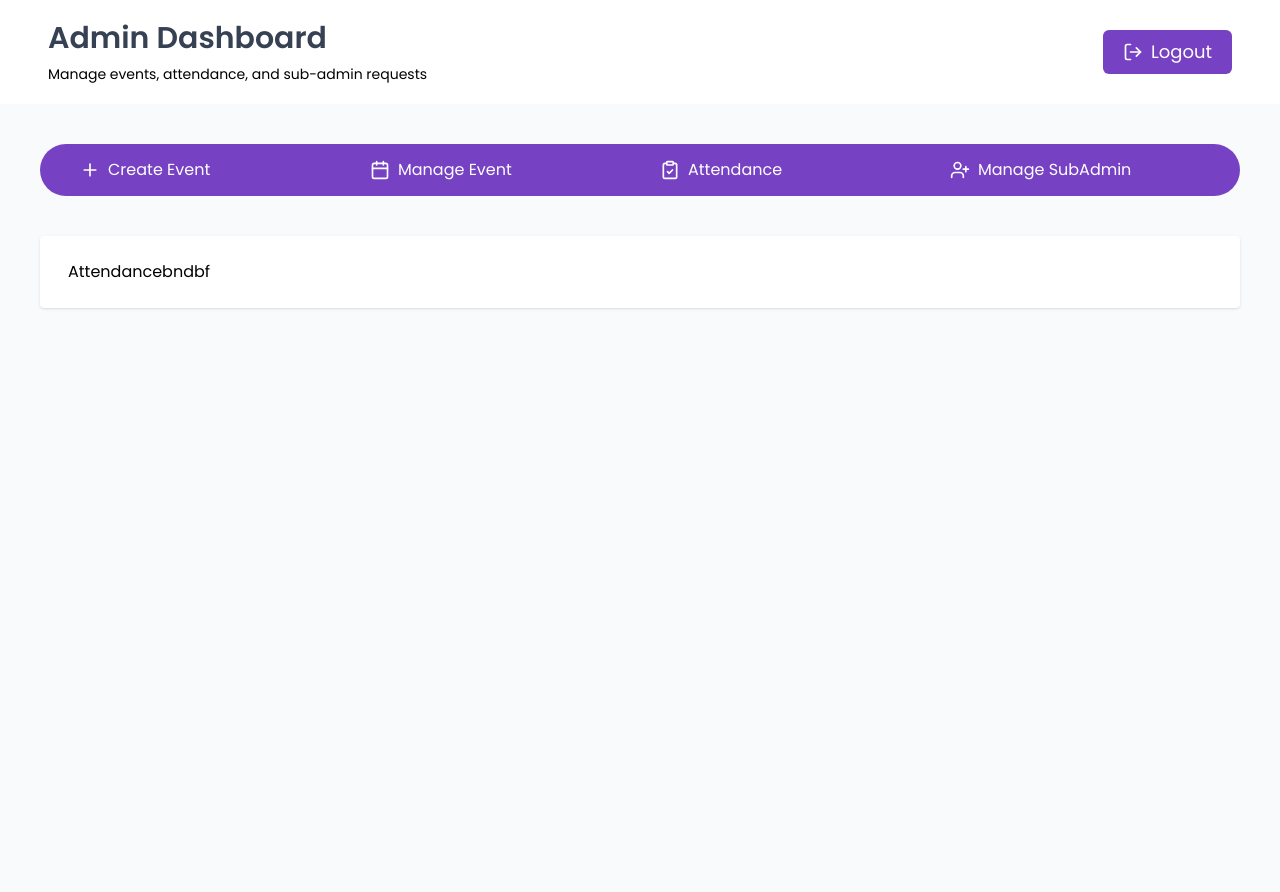
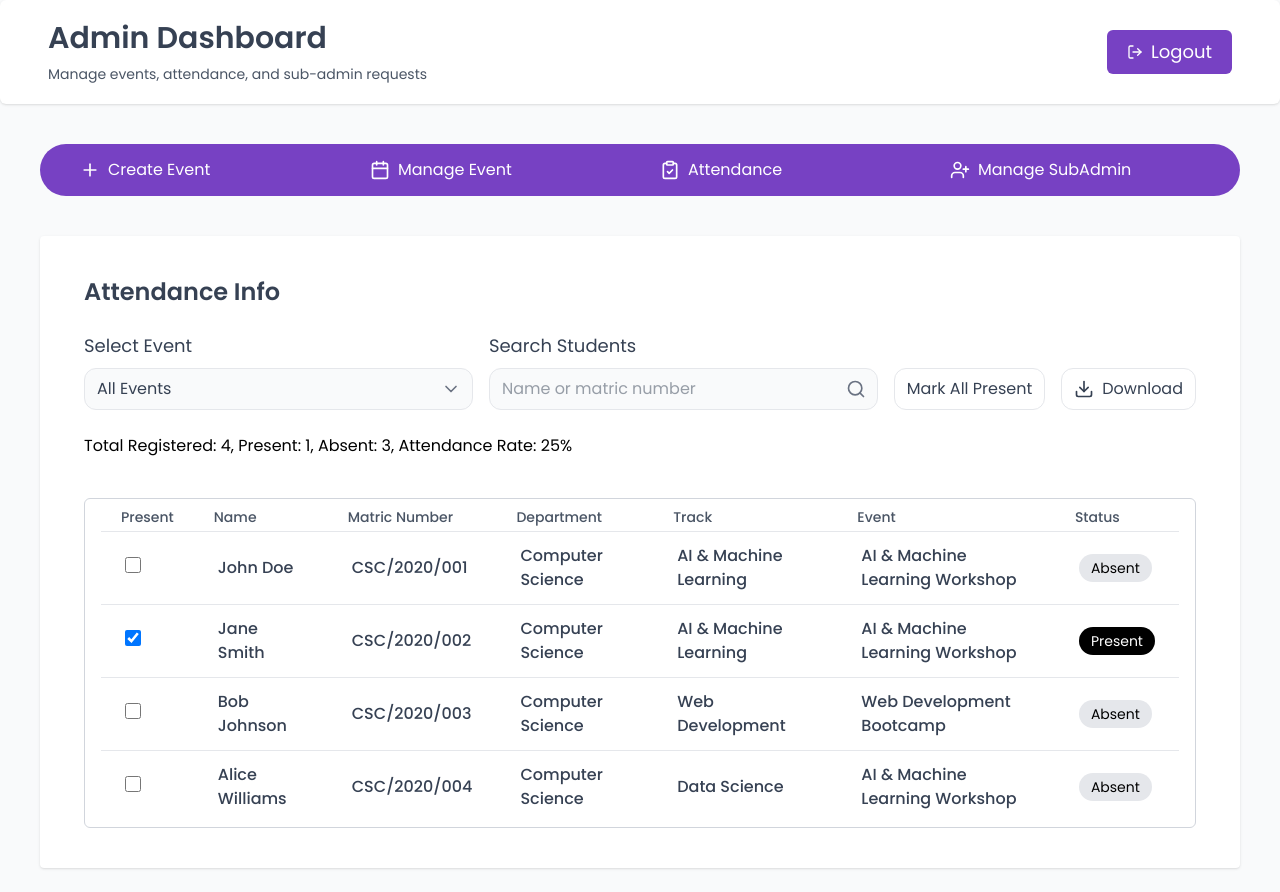
Before and after one commit to MartinsOmens/nitda-project, a React (Vite) app: page /dashboard/attendance in a window 1280 px wide. Before the commit the page ends 800 px from the top, so only its background shows below. Built offline with nearby package versions, Linux system fonts and the light colour scheme.

Commit message:
worked on the attendance nav section and also added some functionality

```diff
--- a/src/components/AdminDashboard.jsx
+++ b/src/components/AdminDashboard.jsx
@@ -1,4 +1,4 @@
-import { LogOut, Plus, Calendar, ClipboardCheck, UserPlus} from "lucide-react";
+import { LogOut, Plus, Calendar, ClipboardCheck, UserPlus } from "lucide-react";
 import { Link, Outlet } from "react-router-dom";
 
 // Reusable NavLink component
@@ -13,14 +13,13 @@ const NavLinkButton = ({ to, label, Icon }) => (
   </Link>
 );
 
-
 const LogoutButton = ({ onLogout }) => (
   <button
-    className="flex items-center gap-2 text-white bg-[#7741C3] px-5 py-2 rounded-md"
+    className="flex items-center gap-2 text-white text-lg bg-[#7741C3] px-5 py-2  rounded-md"
     onClick={onLogout}
   >
-    <LogOut className="w-5 h-5" />
-    <p className="text-lg">Logout</p>
+    <LogOut className="w-4 h-4" />
+    Logout
   </button>
 );
 
@@ -40,27 +39,29 @@ export default function AdminDashboard() {
 
   return (
     <div className="w-full mb-6">
-
       {/* Header Section */}
-      <div className=" bg-white px-12 py-5 mx-auto flex items-center justify-between flex-wrap sm:flex-nowrap">
+      <div className="bg-white px-6 sm:px-12 py-5 mx-auto flex flex-col sm:flex-row items-start sm:items-center justify-between gap-4 sm:gap-0 rounded-md shadow">
 
         <div className="flex flex-col gap-2">
-          <h2 className="text-3xl font-semibold text-gray-700 ">
+          <h2 className="text-2xl sm:text-3xl font-semibold text-gray-700">
             Admin Dashboard
           </h2>
-          <p className="text-sm">
+          <p className="text-sm text-gray-600">
             Manage events, attendance, and sub-admin requests
           </p>
         </div>
 
         {/* Logout Button */}
-        <LogoutButton onLogout={handleLogout} />
+        <div className="mt-3 sm:mt-0 w-full sm:w-auto">
+          <LogoutButton onLogout={handleLogout} />
+        </div>
+
       </div>
 
       {/* Navigation Links */}
-      <nav className="w-full max-w-[1200px] flex items-center mx-auto text-center bg-[#7741C3] my-10 px-5 py-2 rounded-full flex-wrap sm:flex-nowrap">
+      <nav className="w-full max-w-[1200px] flex items-center mx-auto text-center bg-[#7741C3] my-10 px-5 py-2 md:rounded-full flex-wrap sm:flex-nowrap">
         {navLinks.map(({ to, label, icon: Icon }) => (
-          <NavLinkButton key={to} to={to} label={label} Icon = {Icon}/>
+          <NavLinkButton key={to} to={to} label={label} Icon={Icon} />
         ))}
       </nav>
 
--- a/src/components/pages/Attendance.jsx
+++ b/src/components/pages/Attendance.jsx
@@ -1,11 +1,135 @@
-import React from 'react'
+import { ChevronDown, Search, Download } from "lucide-react";
+import { useState } from "react";
+
+const initialDetails = [
+  { id: 1, name: "John Doe", matricNum: "CSC/2020/001", department: "Computer Science", track: "AI & Machine Learning", event: "AI & Machine Learning Workshop", status: "Absent" },
+  { id: 2, name: "Jane Smith", matricNum: "CSC/2020/002", department: "Computer Science", track: "AI & Machine Learning", event: "AI & Machine Learning Workshop", status: "Present" },
+  { id: 3, name: "Bob Johnson", matricNum: "CSC/2020/003", department: "Computer Science", track: "Web Development", event: "Web Development Bootcamp", status: "Absent" },
+  { id: 4, name: "Alice Williams", matricNum: "CSC/2020/004", department: "Computer Science", track: "Data Science", event: "AI & Machine Learning Workshop", status: "Absent" },
+];
 
 const Attendance = () => {
+  const [details, setDetails] = useState(initialDetails);
+  const [searchTerm, setSearchTerm] = useState("");
+  const [selectedEvent, setSelectedEvent] = useState("All Events");
+
+  const events = ["All Events", "AI & Machine Learning Workshop", "Web Development Bootcamp"];
+
+  const handleStatusToggle = (id) => {
+    setDetails(details.map(d => d.id === id ? { ...d, status: d.status === "Present" ? "Absent" : "Present" } : d));
+  };
+
+  const handleMarkAllPresent = () => {
+    setDetails(details.map(d => ({ ...d, status: "Present" })));
+  };
+
+  const filteredDetails = details.filter(d =>
+    (selectedEvent === "All Events" || d.event === selectedEvent) &&
+    (d.name.toLowerCase().includes(searchTerm.toLowerCase()) || d.matricNum.toLowerCase().includes(searchTerm.toLowerCase()))
+  );
+
   return (
-    <div>
-      <h1>Attendancebndbf</h1>
+    <div className="w-full p-4">
+      <h2 className="text-2xl font-semibold mb-6 text-gray-700">Attendance Info</h2>
+      <div className="flex flex-col md:flex-row md:items-end md:gap-4 gap-4">
+        {/* Select Event */}
+        <div className="flex flex-col md:flex-1">
+          <label htmlFor="select-event" className="text-gray-700 mb-2 text-lg">Select Event</label>
+          <div className="relative w-full">
+            <select
+              id="select-event"
+              value={selectedEvent}
+              onChange={(e) => setSelectedEvent(e.target.value)}
+              className="w-full bg-gray-50 text-gray-700 hover:bg-gray-100 transition-colors px-3 py-2 pr-10 rounded-xl border border-gray-200 focus:outline-none focus:ring-2 focus:ring-blue-400 appearance-none"
+            >
+              {events.map(event => <option key={event} value={event}>{event}</option>)}
+            </select>
+            <ChevronDown className="w-5 h-5 text-gray-500 absolute right-3 top-1/2 transform -translate-y-1/2 pointer-events-none" />
+          </div>
+        </div>
+
+        {/* Search Students */}
+        <div className="flex flex-col md:flex-1">
+          <label htmlFor="search-students" className="text-gray-700 mb-2 text-lg">Search Students</label>
+          <div className="relative w-full">
+            <input
+              type="text"
+              id="search-students"
+              placeholder="Name or matric number"
+              value={searchTerm}
+              onChange={(e) => setSearchTerm(e.target.value)}
+              className="w-full bg-gray-50 text-gray-700 hover:bg-gray-100 transition-colors px-3 py-2 pr-10 rounded-xl border border-gray-200 focus:outline-none focus:ring-2 focus:ring-blue-400"
+            />
+            <Search className="w-5 h-5 text-gray-500 absolute right-3 top-1/2 transform -translate-y-1/2" />
+          </div>
+        </div>
+
+        {/* Mark All Present Button */}
+        <button
+          onClick={handleMarkAllPresent}
+          className="w-full md:w-auto text-gray-700 px-3 py-2 rounded-xl border border-gray-200 hover:bg-gray-100 transition-colors focus:outline-none"
+        >
+          Mark All Present
+        </button>
+
+        {/* Download Button */}
+        <button className="w-full md:w-auto text-gray-700 px-3 py-2 rounded-xl border border-gray-200 hover:bg-gray-100 transition-colors flex items-center justify-center gap-2 focus:outline-none">
+          <Download className="w-5 h-5" />
+          <span className="hidden md:inline">Download</span>
+        </button>
+      </div>
+
+      <div className="mt-6">
+        <p>Total Registered: {details.length}, Present: {details.filter(d => d.status === "Present").length}, Absent: {details.filter(d => d.status === "Absent").length}, Attendance Rate: {((details.filter(d => d.status === "Present").length / details.length) * 100).toFixed(0)}%</p>
+      </div>
+
+      <div className="overflow-x-auto rounded-md border border-gray-300 mt-10 px-4 py-1">
+        <table className="min-w-full overflow-hidden">
+
+          <thead className="text-left text-gray-600 text-sm divide-y divide-gray-200">
+            <tr className="border-b border-gray-200">
+              <th className="px-5 py-1 font-medium">Present</th>
+              <th className="px-5 py-1 font-medium">Name</th>
+              <th className="px-5 py-1 font-medium">Matric Number</th>
+              <th className="px-5 py-1 font-medium">Department</th>
+              <th className="px-5 py-1 font-medium">Track</th>
+              <th className="px-5 py-1 font-medium">Event</th>
+              <th className="px-5 py-1 font-medium">Status</th>
+            </tr>
+          </thead>
+
+          <tbody className="divide-y divide-gray-200 text-gray-700">
+            {filteredDetails.map((detail) => (
+              <tr key={detail.id}>
+                <td className="px-6 py-3">
+                  <input
+                    type="checkbox"
+                    checked={detail.status === "Present"}
+                    onChange={() => handleStatusToggle(detail.id)}
+                    className="w-4 h-4 text-blue-600 focus:ring-blue-500"
+                  />
+                </td>
+                <td className="px-6 py-3 font-medium">{detail.name}</td>
+                <td className="px-6 py-3 font-medium">{detail.matricNum}</td>
+                <td className="px-6 py-3 font-medium">{detail.department}</td>
+                <td className="px-6 py-3 font-medium">{detail.track}</td>
+                <td className="px-6 py-3 font-medium">{detail.event}</td>
+
+                <td className="px-6 py-3">
+                  <span className={`px-3 py-1 text-sm rounded-full ${detail.status === "Present" ? "bg-black text-white" : "bg-gray-200 text-black"}`}>
+                    {detail.status}
+                  </span>
+                </td>
+              </tr>
+            ))}
+          </tbody>
+
+        </table>
+
+      </div>
+
     </div>
-  )
-}
+  );
+};
 
-export default Attendance
+export default Attendance;
--- a/src/components/pages/ManageEvent.jsx
+++ b/src/components/pages/ManageEvent.jsx
@@ -32,7 +32,7 @@ const ManageEvent = () => {
       {/* -----Event Table Section */}
 
       <div className="overflow-x-auto rounded-md border border-gray-300">
-        <table className="min-w-full overflow-hidden ">
+        <table className="min-w-full overflow-hidden">
           {/* ----Table Head ------*/}
           <thead className=" text-left text-gray-600 text-sm divide-y divide-gray-200">
             <tr className="border-b border-gray-200">
@@ -44,7 +44,7 @@ const ManageEvent = () => {
               <th className="px-6 py-3 font-medium">Actions</th>
             </tr>
           </thead>
-            {/* ----Table CContents------*/}
+            {/* ----Table Contents------*/}
           <tbody className="divide-y divide-gray-200 text-gray-700">
             {events.map((event, idx) => (
               <tr key={idx}>
```
